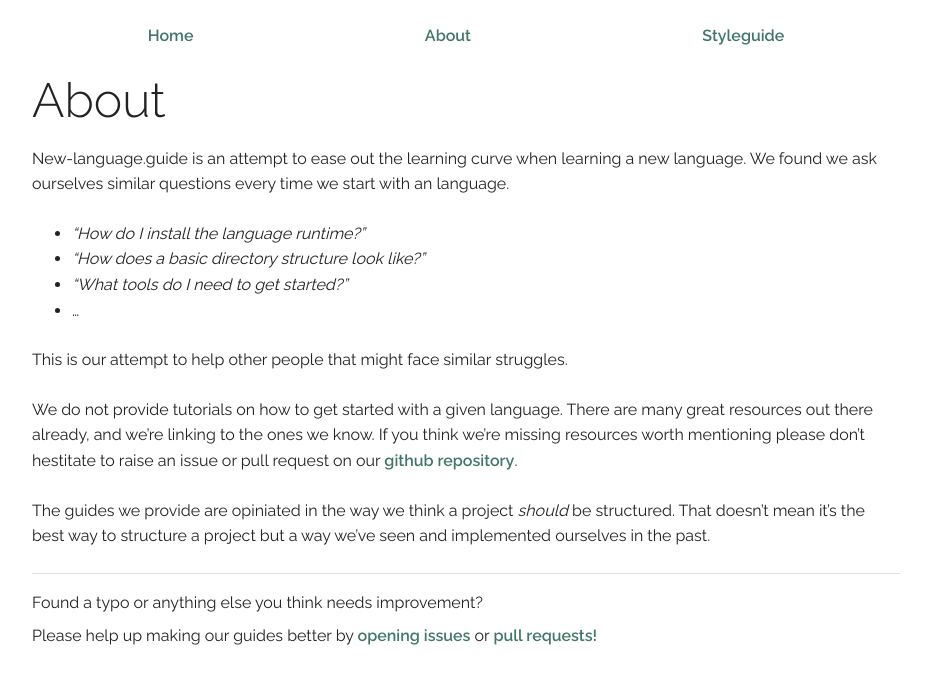
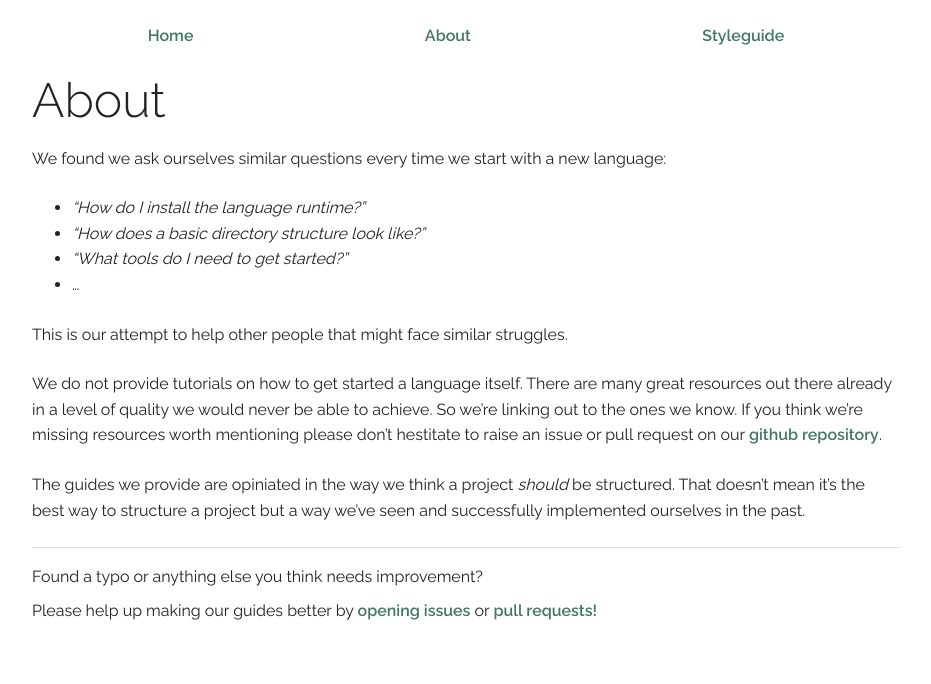
Before and after one commit to vanilla-project/vanilla-project.guide, a Jekyll site: the page built from about.md, in a window 1280 px wide. Shown: the top 684 px of the page, without its empty margins (174-1105 px from the left). Built offline with Jekyll 4.4.1, drawn with Linux system fonts in a browser that asks for light colours.

Commit message:
Improves wording on about page

```diff
--- a/about.md
+++ b/about.md
@@ -4,8 +4,7 @@ title: About
 permalink: /about/
 ---
 
-New-language.guide is an attempt to ease out the learning curve when learning a new language.
-We found we ask ourselves similar questions every time we start with an language.
+We found we ask ourselves similar questions every time we start with a new language:
 
 - _&ldquo;How do I install the language runtime?&rdquo;_
 - _&ldquo;How does a basic directory structure look like?&rdquo;_
@@ -14,9 +13,10 @@ We found we ask ourselves similar questions every time we start with an language
 
 This is our attempt to help other people that might face similar struggles.
 
-We do not provide tutorials on how to get started with a given language.
-There are many great resources out there already, and we're linking to the ones we know.
+We do not provide tutorials on how to get started a language itself.
+There are many great resources out there already in a level of quality we would never be able to achieve.
+So we're linking out to the ones we know.
 If you think we're missing resources worth mentioning please don't hestitate to raise an issue or pull request on our <a href="https://github.com">github repository</a>.
 
 The guides we provide are opiniated in the way we think a project _should_ be structured.
-That doesn't mean it's the best way to structure a project but a way we've seen and implemented ourselves in the past.
+That doesn't mean it's the best way to structure a project but a way we've seen and successfully implemented ourselves in the past.
```
